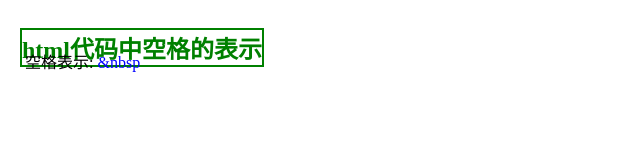
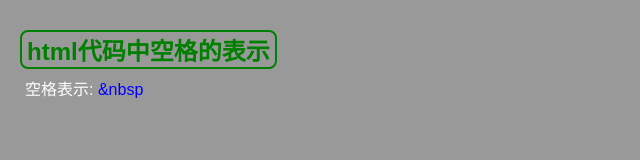
Before and after one commit to ONGOING-Z/My-Website, a plain HTML site: page content/writing_content/20_2_27_1_space.html in a window 1280 px wide. Shown: the whole page, without its empty margins (0-640 px from the left). Drawn offline with Linux system fonts and the light colour scheme.

Commit message:
小修改

```diff
--- a/content/writing_content/20_2_27_1_space.html
+++ b/content/writing_content/20_2_27_1_space.html
@@ -1,29 +1,11 @@
 <html>
     <head>
-        <style type="text/css">
-           h2.pos_right{
-               position: relative;
-               left: 20px;
-           }
-           h2.pos_rel{
-               border: 2px solid green;
-               position: absolute;
-               left: 20px;
-               color: green;
-           }
-           div.content{
-               position: absolute;
-               left: 25px;
-               top: 33px;
-           }
-
-        </style>
+      <link rel="stylesheet" href="../../css/write.css">
     </head>
     <body>
         <h2 class="pos_rel">html代码中空格的表示</h2>
-        <div class="content">
-        <p>空格表示: <font color="blue">&ampnbsp</font></p>
-
+            <div class="content">
+            <p>空格表示: <font color="blue">&ampnbsp</font></p>
         </div>
     </body>
 </html>
--- a/css/write.css
+++ b/css/write.css
@@ -2,7 +2,7 @@ body{
     margin: 0;
     padding: 0;
     font-family: sans-serif;
-    background: #191919;
+    background: #999999;
 }
 .box{
     width: 300px;
@@ -28,15 +28,18 @@ h2.pos_rel{
 }
 h2.pos_rel{
     border: 2px solid green;
+    border-radius: 8px;
+    padding-left: 5px;
+    padding-right: 5px;
     position: absolute;
     left: 20px;
-    top: 4px;
+    top: 10px;
     color: green;
 }
 div.content{
     position: absolute;
     left: 25px;
-    top: 33px;
+    top: 60px;
 }
 p{
     color: white;
```
